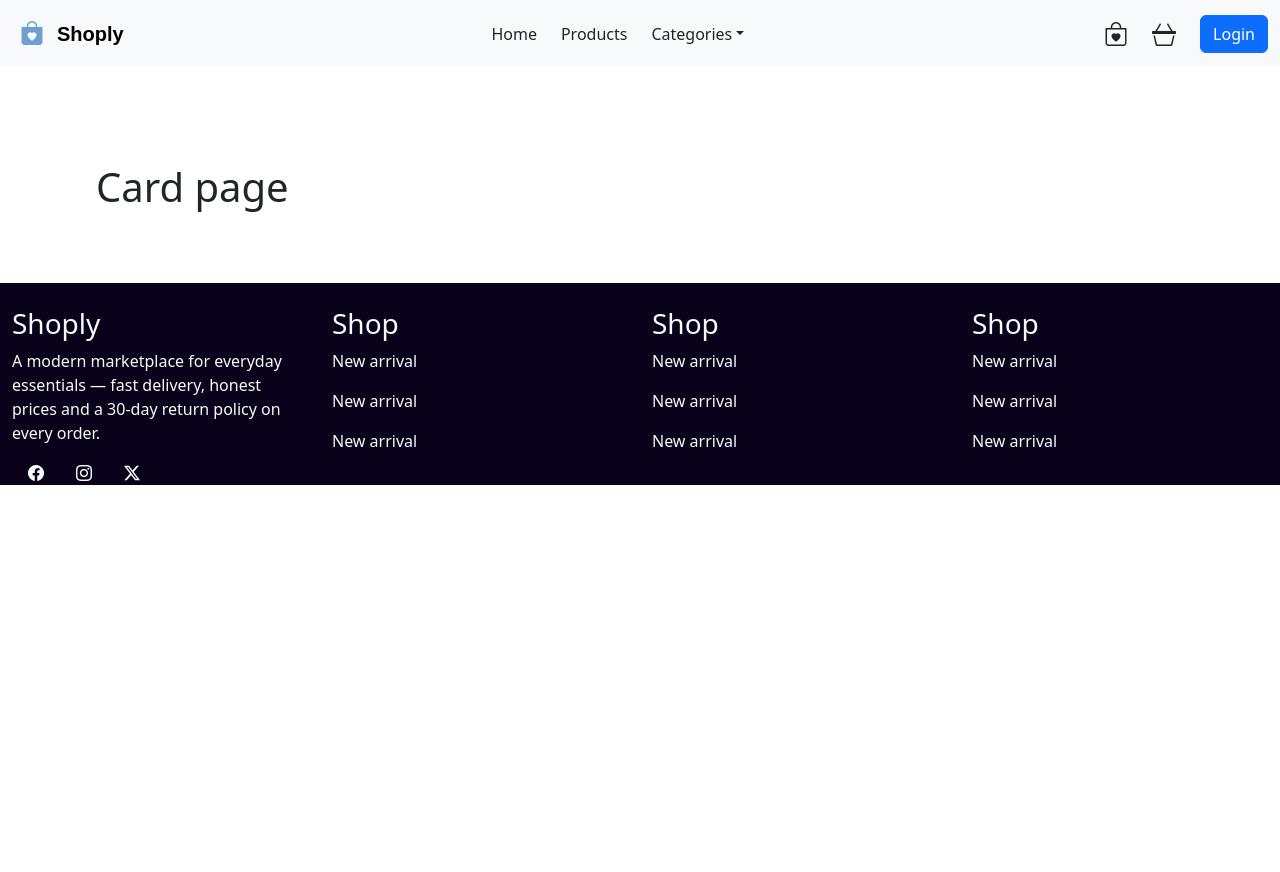
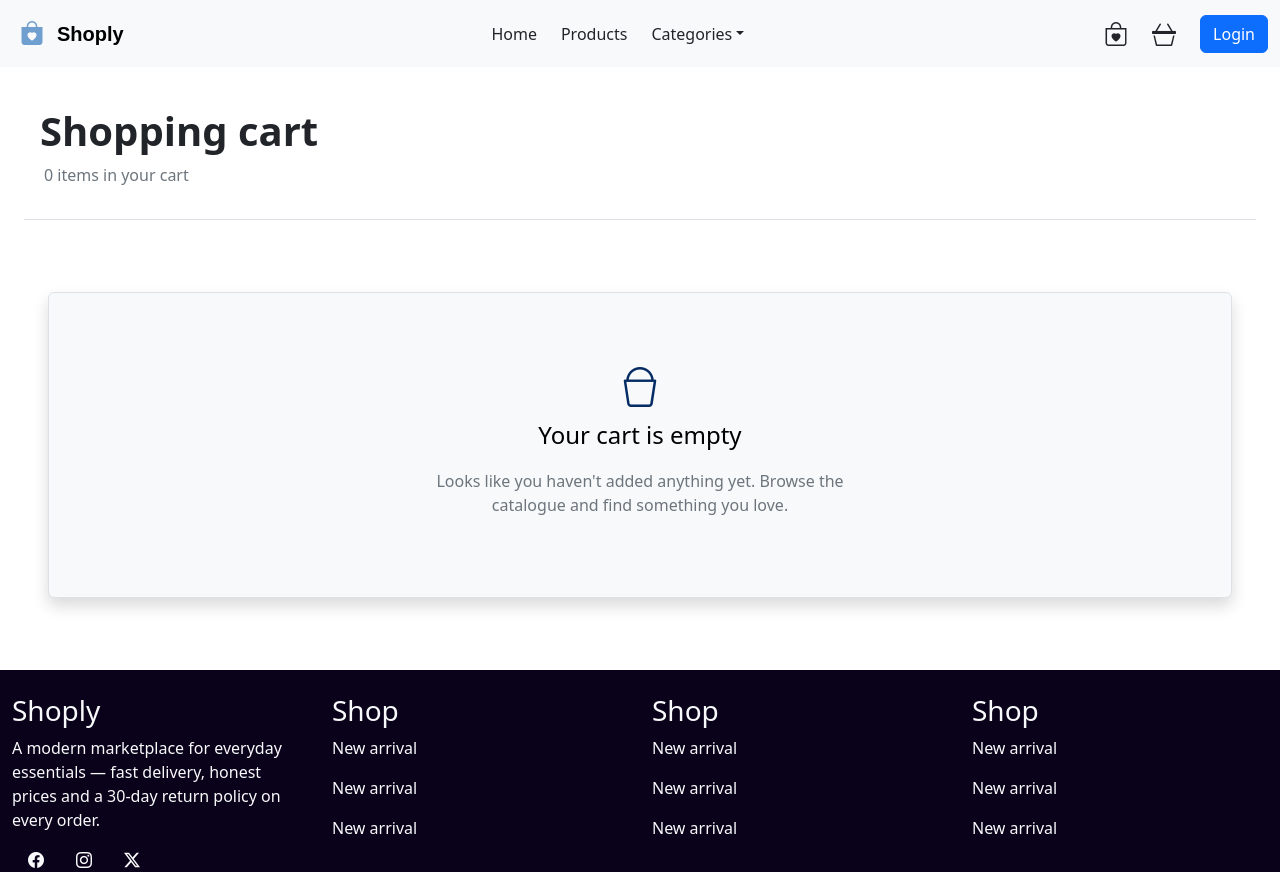
Before and after one commit to aboelenin-tech/shoply, a React (Vite) app: page /card in a window 1280 px wide. Before the commit the page ends 800 px from the top, so only its background shows below. Built offline with nearby package versions, Linux system fonts and the light colour scheme.

Commit message:
page of empty card done

```diff
--- a/src/components/Footer.jsx
+++ b/src/components/Footer.jsx
@@ -1,9 +1,9 @@
-import React from 'react'
+// import React from 'react'
 
 function Footer() {
   return (
     <>
-    <div className='container-fluid footer'>
+    <div className='container-fluid footer '>
         <div className='row g-4 text-light'>
             <div className='col-md-12 col-lg-3'>
                 <h3>Shoply</h3>
--- a/src/pages/Card.jsx
+++ b/src/pages/Card.jsx
@@ -1,8 +1,30 @@
-function Card(){
-return (
-    <>
-    <h1 className="p-5 m-5">Card page</h1>
+import { useState } from "react";
+function Card() {
+
+
+    const [carts, setCarts] = useState([])
+    return (<>
+        <div className="p-4">
+            <div className="border-bottom p-3 mb-5">
+                <h1 className="fw-bold ">Shopping cart</h1>
+                <p className=" px-1 text-secondary">{carts.length} items in your cart</p>
+            </div>
+            <div className="p-4">
+                <div className="border shadow p-3 mb-5 bg-body-tertiary rounded  ">
+                    {carts.length === 0 ? (<>
+                        <div className="d-flex flex-column align-items-center p-5">
+                            <div><i class="bi bi-bucket fs-1 text-primary-emphasis  "></i></div>
+                            <p className="text-black fs-4">Your cart is empty</p>
+                            <p className="text-center text-secondary">Looks like you haven't added anything yet. Browse the <br /> catalogue and find something you love.</p>
+                        </div>
+                    </>) : (
+                        <p>You have items in your cart</p>
+                    )}
+                </div >
+            </div>
+        </div>
     </>
-)
+    );
+
 }
 export default Card
--- a/src/pages/Register.jsx
+++ b/src/pages/Register.jsx
@@ -3,7 +3,7 @@ function Register() {
     return (
         <>
             <div className=" login-page pb-5">
-                <nav className="p-3 mb-5 border-bottom border-light border-opacity-10 d-flex justify-content-between fixed">
+                <nav className="p-3 mb-5 border-bottom border-light border-opacity-10 d-flex justify-content-between ">
                     <div className=" logo ">
                         <i className="bi bi-bag-heart-fill"></i>
                         Shoply
--- a/src/pages/Wishlist.jsx
+++ b/src/pages/Wishlist.jsx
@@ -1,9 +1,8 @@
 // import React from 'react'
 
+// import { useState } from "react"
+
 function Wishlist() {
-  return (
-    <div className="p-5 m-5">Wishlist</div>
-  )
 }
 
 export default Wishlist
```
